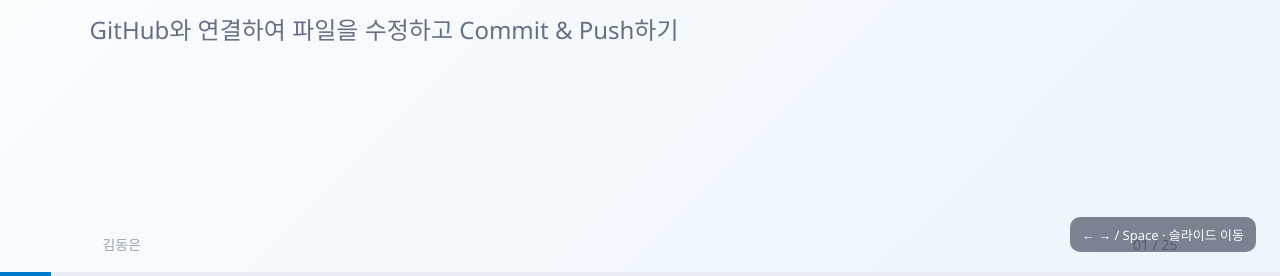
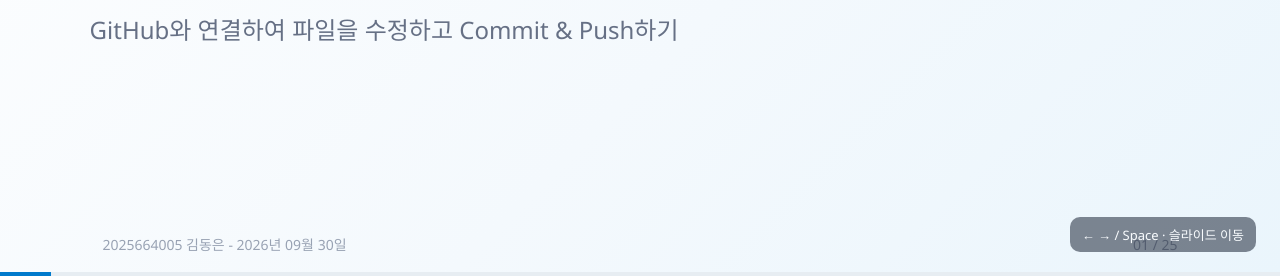
Before and after one commit to kde5119/WebP, a plain HTML site: page 00_Presentations/VS_Code_SourceControl/index.html in a window 1280 px wide. Shown: the part 524-800 px from the top of the page. Drawn offline with Linux system fonts and the light colour scheme.

Commit message:
Update footer with new author and date information

```diff
--- a/00_Presentations/VS_Code_SourceControl/index.html
+++ b/00_Presentations/VS_Code_SourceControl/index.html
@@ -503,7 +503,7 @@
           GitHub와 연결하여 파일을 수정하고 Commit &amp; Push하기
         </div>
         <div class="footer">
-          <span>김동은</span><span class="slide-no"></span>
+          <span>2025664005 김동은 - 2026년 09월 30일</span><span class="slide-no"></span>
         </div>
       </section>
 
```
